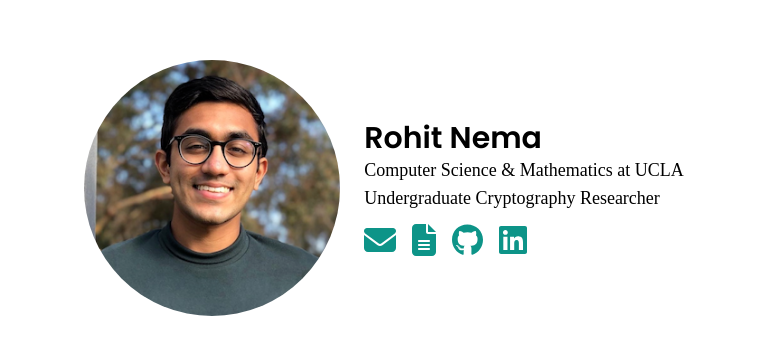
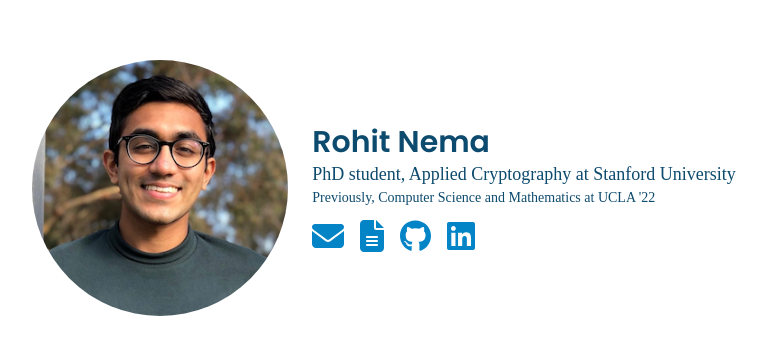
Before and after one commit to entrohpy/personal-website, a Next.js app: page / in a window 1280 px wide. Shown: the part 212-566 px from the top of the page, without its empty margins (244-1010 px from the left). Built offline with nearby package versions, Linux system fonts and the light colour scheme; a web font is replaced by a local one.

Commit message:
Update design with smooth scroll and new theme color

```diff
--- a/package.json
+++ b/package.json
@@ -11,6 +11,7 @@
     "@fortawesome/free-regular-svg-icons": "^6.1.1",
     "@fortawesome/free-solid-svg-icons": "^6.1.1",
     "@fortawesome/react-fontawesome": "^0.1.18",
+    "aos": "^3.0.0-beta.6",
     "next": "^12.0.7",
     "react": "^17.0.2",
     "react-dom": "^17.0.2"
--- a/pages/_app.js
+++ b/pages/_app.js
@@ -1,11 +1,19 @@
+import react from 'react';
 import Head from 'next/head';
 import Script from 'next/script';
 import '../styles/globals.css';
+import AOS from 'aos';
+import 'aos/dist/aos.css';
+import { useEffect } from "react";
 import "@fortawesome/fontawesome-svg-core/styles.css"; // import Font Awesome CSS
 import { config } from "@fortawesome/fontawesome-svg-core";
 config.autoAddCss = false;
 
+
 const App = ({ Component, pageProps }) => {
+  useEffect(() => {
+    AOS.init()
+  }, []);
   return (
     <div>
       <Script
@@ -31,7 +39,8 @@ const App = ({ Component, pageProps }) => {
         <link rel="shortcut icon" href="/favicon/favicon.ico" />
         <meta name="msapplication-TileColor" content="#da532c" />
         <meta name="msapplication-config" content="/favicon/browserconfig.xml" />
-        <meta name="theme-color" content="#0d9488" />
+        <meta name="theme-color" content="#075985" />
+        { /* old theme: #0d9488 */ }
         <title>Rohit Nema | Welcome :)</title>
       </Head>
       <Component {...pageProps}>
--- a/pages/index.js
+++ b/pages/index.js
@@ -7,46 +7,78 @@ import {
   faEnvelope,
   faFileLines,
 } from "@fortawesome/free-solid-svg-icons";
+import { useEffect, useState } from "react";
+
+const PageContainer = ({children}) => {
+  return (
+    <div data-aos="fade-in">
+      <div className="flex h-screen items-center justify-center">
+        {children}
+      </div>
+    </div>
+  );
+}
 
 {/* <div className="container mx-auto p-6"> */}
 const Home = () => {
+  const [headerClassesScroll, setHeaderClassesScroll] = useState("");
+  useEffect(() => {
+    const options = { passive: true }; // options must match add/remove event
+    const scroll = (event) => {
+      const header = document.getElementById("track-header");
+      const headerDistToTop = header.getBoundingClientRect().top;
+      // console.log(headerDistToTop)
+      if (headerDistToTop == 0) {
+        setHeaderClassesScroll("");
+      }
+      else {
+        setHeaderClassesScroll("");
+      }
+
+    };
+    document.addEventListener("scroll", scroll, options);
+    // remove event on unmount to prevent a memory leak
+    () => document.removeEventListener("scroll", scroll, options);
+  }, []);
   return (
-    <div className="flex h-screen">
-      <div className="text-center md:text-left md:flex justify-center m-auto">
+    <div className="text-sky-900 dark:text-sky-100">
+      <PageContainer>
+        <div id="track-header"></div>
+        <div className={"text-center md:text-left md:flex " + headerClassesScroll} >
           <img className="mx-auto w-64 h-64 rounded-full" src="/images/profile.png" /> {/* image */}
           <div className="my-auto p-6 text-lg">
             <div className="font-display font-semibold text-3xl">
               Rohit Nema
             </div>
             <div>
-            Computer Science & Mathematics at UCLA
+              PhD student, Applied Cryptography at Stanford University
             </div>
-          <div>
-            Undergraduate Cryptography Researcher
+            <div className="text-sm">
+              Previously, Computer Science and Mathematics at UCLA '22
             </div>
-          <div className="space-x-4 mt-3" style={{fontSize: 32}}>
-            <button className="text-teal-600 hover:text-teal-700 dark:text-teal-400 dark:hover:text-teal-500">
+            <div className="space-x-4 mt-3 " style={{fontSize: 32}}>
+              <button className="text-sky-600 hover:text-sky-700 dark:text-sky-400 dark:hover:text-sky-500">
                 <a href="mailto:rohit@rohitnema.me">
                   <FontAwesomeIcon
                     icon={faEnvelope}
                   />
                 </a>
               </button>
-            <button className="text-teal-600 hover:text-teal-700 dark:text-teal-400 dark:hover:text-teal-500">
+              <button className="text-sky-600 hover:text-sky-700 dark:text-sky-400 dark:hover:text-sky-500">
                 <a target="_blank" href="/CV.pdf">
                   <FontAwesomeIcon
                     icon={faFileLines}
                   />
                 </a>
               </button>
-            <button className="text-teal-600 hover:text-teal-700 dark:text-teal-400 dark:hover:text-teal-500">
+              <button className="text-sky-600 hover:text-sky-700 dark:text-sky-400 dark:hover:text-sky-500">
                 <a target="_blank" href="https://github.com/entrohpy/">
                   <FontAwesomeIcon
                     icon={faGithub}
                   />
                 </a>
               </button>
-            <button className="text-teal-600 hover:text-teal-700 dark:text-teal-400 dark:hover:text-teal-500">
+              <button className="text-sky-600 hover:text-sky-700 dark:text-sky-400 dark:hover:text-sky-500">
                 <a target="_blank" href="https://linkedin.com/in/rohit-nema/">
                   <FontAwesomeIcon
                     icon={faLinkedin}
@@ -56,6 +88,17 @@ const Home = () => {
             </div>
           </div>
         </div>
+      </PageContainer>
+      <PageContainer>
+          <div className="my-auto p-6 text-lg text-center">
+            <div className="font-display font-semibold text-3xl">
+              About
+            </div>
+            <div>
+              Lorem ipsum dolor sit amet, consectetur adipiscing elit, sed do eiusmod tempor incididunt ut labore et dolore magna aliqua. Eleifend mi in nulla posuere sollicitudin aliquam ultrices. Viverra aliquet eget sit amet tellus cras adipiscing. Elit duis tristique sollicitudin nibh sit amet commodo nulla facilisi. Ipsum faucibus vitae aliquet nec ullamcorper. Laoreet non curabitur gravida arcu. Pellentesque habitant morbi tristique senectus et netus et malesuada. Lacinia at quis risus sed vulputate odio ut enim blandit. Arcu risus quis varius quam. Interdum consectetur libero id faucibus nisl tincidunt eget. Nisl purus in mollis nunc sed id. Sapien faucibus et molestie ac feugiat sed lectus vestibulum. Magna ac placerat vestibulum lectus mauris ultrices eros in cursus. Id ornare arcu odio ut. Enim lobortis scelerisque fermentum dui. Vitae sapien pellentesque habitant morbi tristique senectus. At varius vel pharetra vel turpis. Rutrum quisque non tellus orci. Gravida in fermentum et sollicitudin. Ut placerat orci nulla pellentesque dignissim.
+            </div>
+          </div>
+      </PageContainer>
     </div>
   );
 }
--- a/styles/globals.css
+++ b/styles/globals.css
@@ -8,3 +8,9 @@
     color-scheme: light dark;
     font-family: 'Kufam';
 }
+
+@layer base {
+  html {
+    @apply scroll-smooth;
+  }
+}
```
Lines whose indentation alone changed are shown as unchanged.
